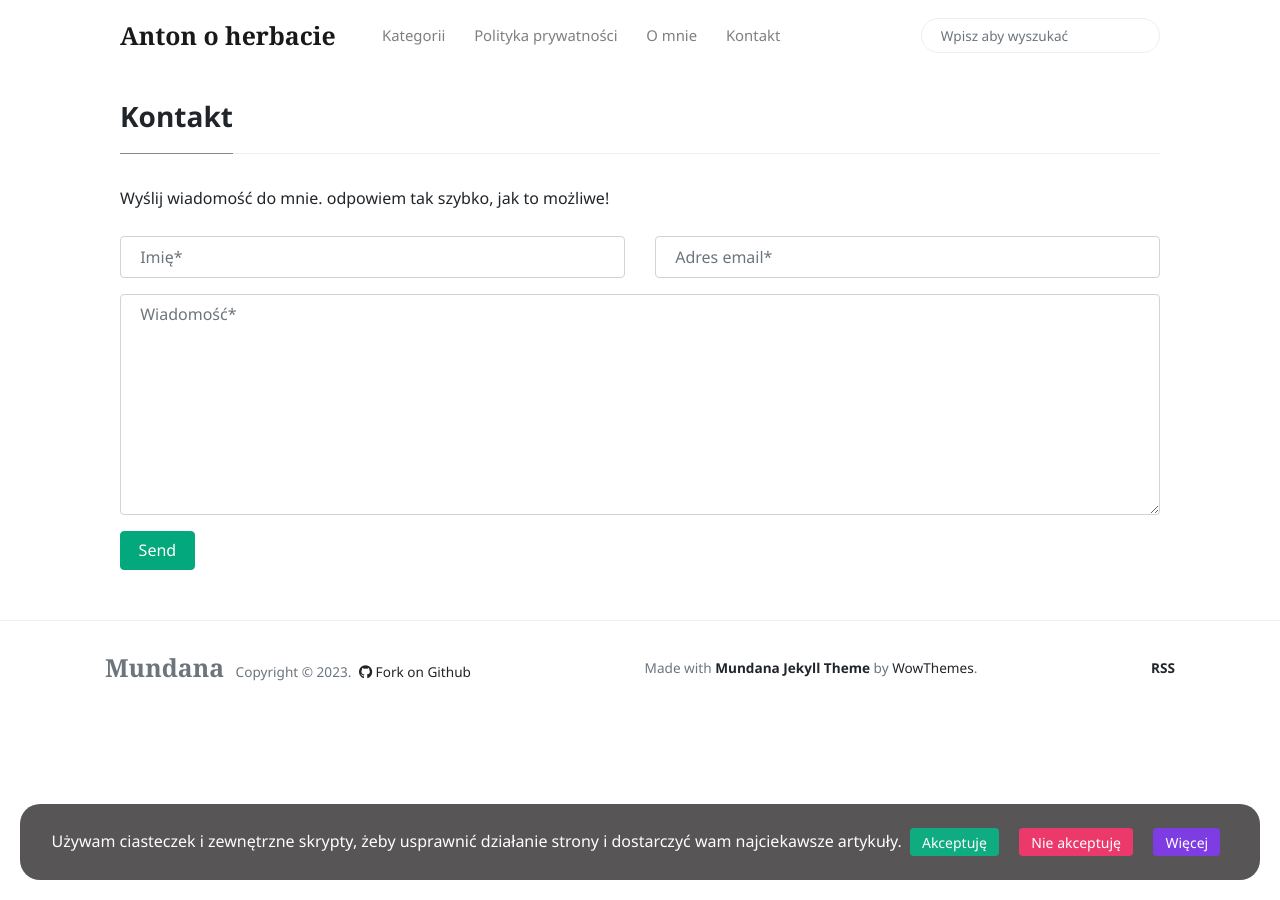
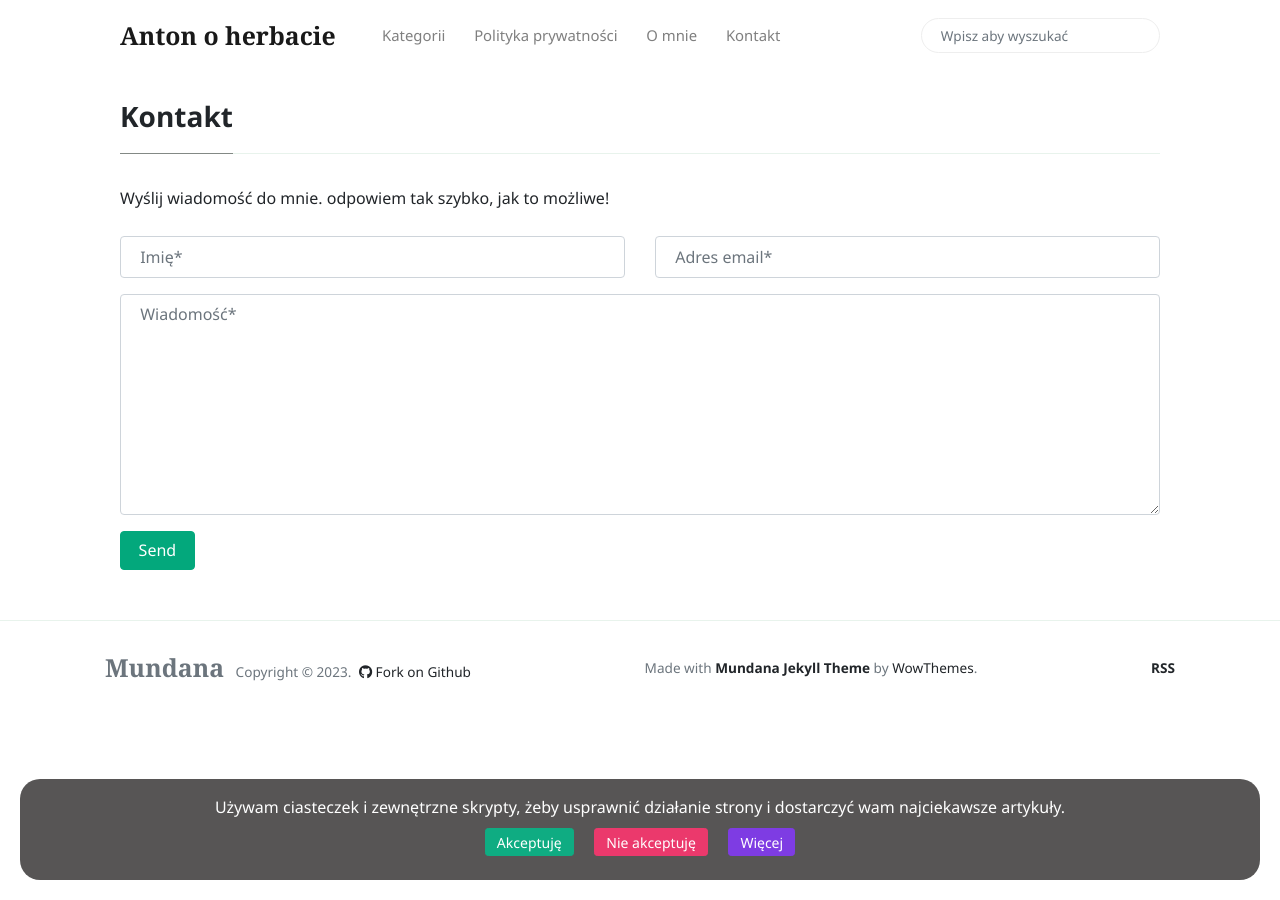
Before and after one commit to asiomchen/asiomchen.github.io, a Jekyll site: the page built from _pages/contact.md, in a window 1280 px wide. Built offline with Jekyll 4.4.1, drawn with Linux system fonts in a browser that asks for light colours; nearby versions of some CDN libraries.

Commit message:
cookie div display fix

```diff
--- a/_includes/cookie-consent.html
+++ b/_includes/cookie-consent.html
@@ -46,7 +46,7 @@
     }
 </style>
 
-<div id="cookie-notice" class="d-flex justify-content-center align-items-center">
+<div id="cookie-notice" class="justify-content-center align-items-center">
     <span>Używam ciasteczek i zewnętrzne skrypty, żeby usprawnić działanie strony i dostarczyć wam najciekawsze artykuły.</span>
     <div>
         <a id="cookie-notice-accept" class="btn btn-primary btn-sm mx-2">Akceptuję</a>
```
